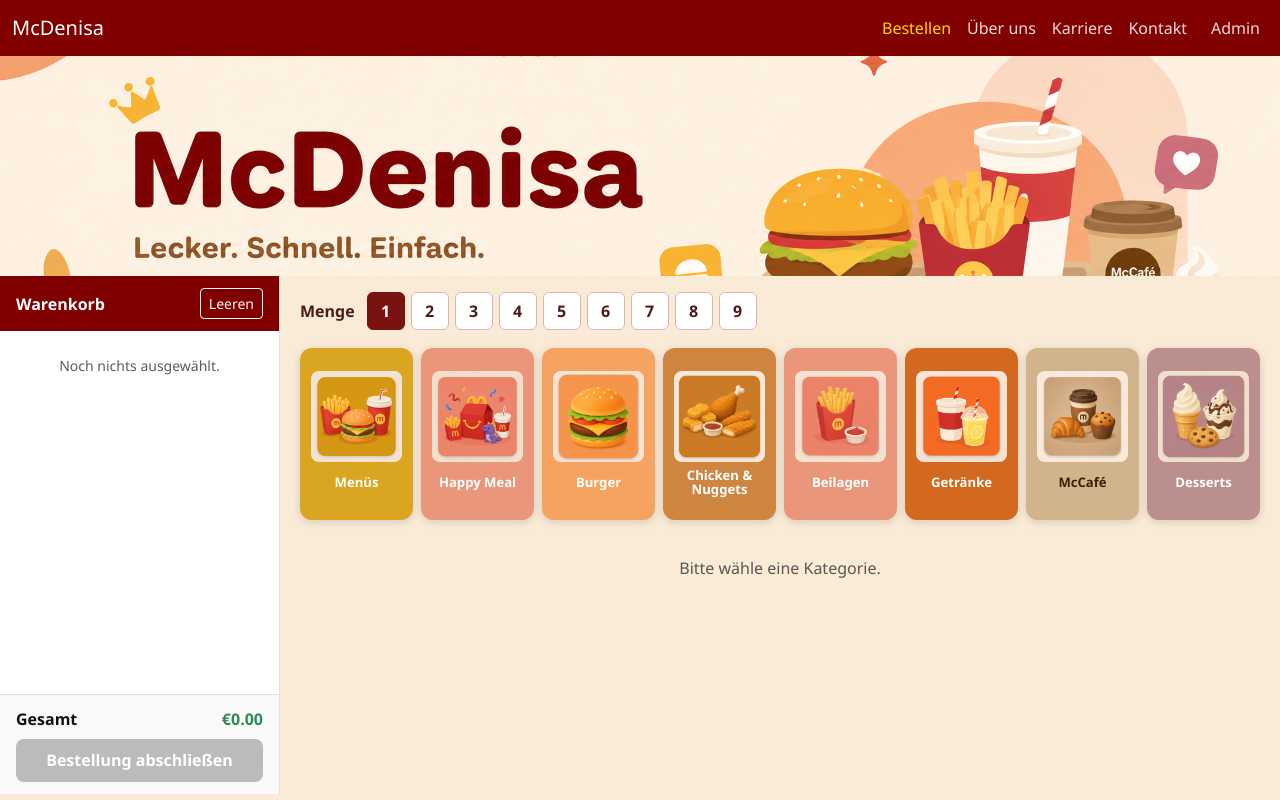
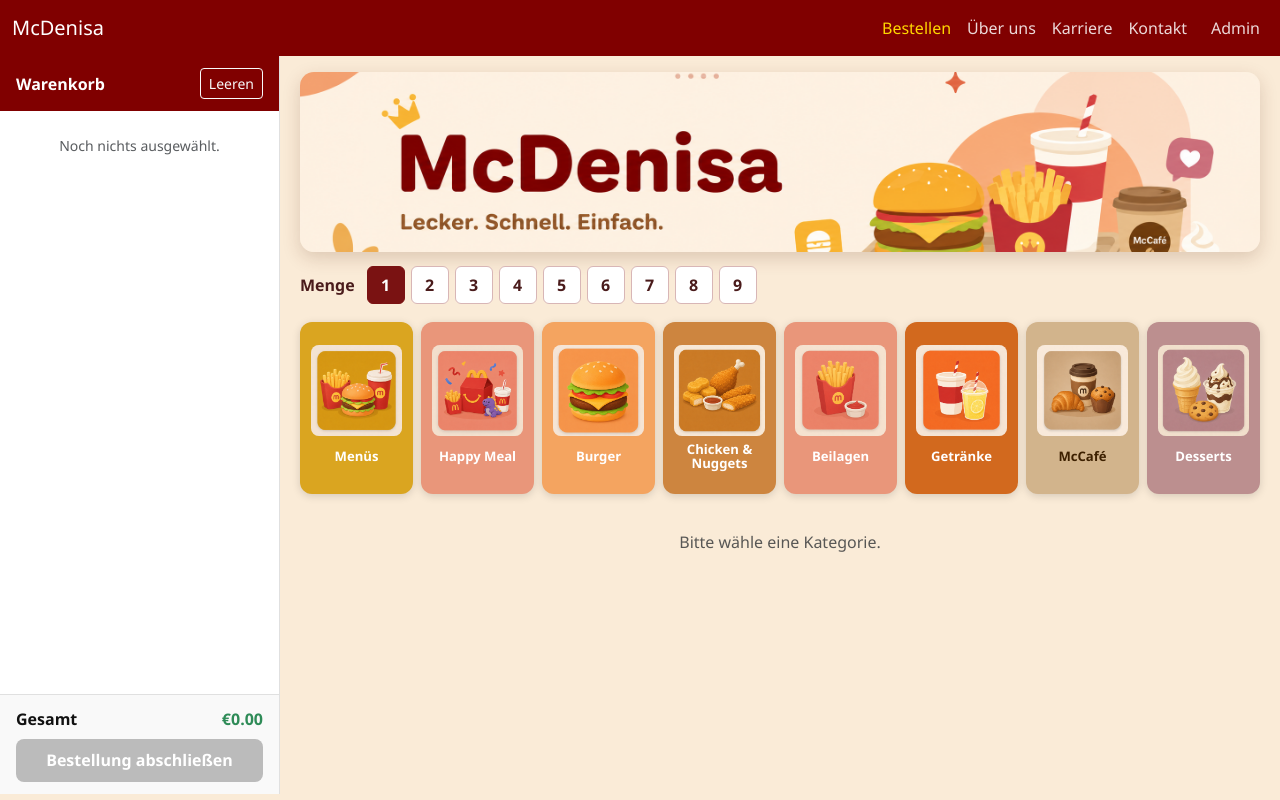
Before and after one commit to denisaandreea-a/McDenisa-Website-Pruefung, an Angular app: page /order in a window 1280 px wide. Built offline with nearby package versions, Linux system fonts and the light colour scheme.

Commit message:
Banner-Layout: 180px, rechts im POS-Content, sauber getrennt

```diff
--- a/src/app/app.html
+++ b/src/app/app.html
@@ -1,5 +1,7 @@
 <app-navbar></app-navbar>
-<div class="site-banner">
-  <img src="assets/menu/mcdenisa-banner.png" alt="McDenisa Kasse" />
-</div>
+@if (showBanner) {
+  <div class="site-banner">
+    <img src="assets/menu/mcdenisa-banner.png" alt="McDenisa Kasse" />
+  </div>
+}
 <router-outlet></router-outlet>
--- a/src/app/app.ts
+++ b/src/app/app.ts
@@ -1,5 +1,5 @@
 import { Component } from '@angular/core';
-import { RouterOutlet } from '@angular/router';
+import { Router, RouterOutlet } from '@angular/router';
 import { Navbar } from './navbar/navbar';
 
 @Component({
@@ -8,4 +8,10 @@
   templateUrl: './app.html',
   styleUrl: './app.css'
 })
-export class App {}
+export class App {
+  constructor(public router: Router) {}
+
+  get showBanner(): boolean {
+    return !this.router.url.startsWith('/order');
+  }
+}
--- a/src/app/order/order.css
+++ b/src/app/order/order.css
@@ -1,4 +1,3 @@
-/* Produktname im Warenkorb: begrenzte Breite damit der Preis nicht verdrängt wird */
 .cart-item-name {
   max-width: 140px;
 }
@@ -10,11 +9,11 @@
 .order-hero img {
   display: block;
   width: 100%;
-  max-height: 210px;
+  height: 180px;
   object-fit: cover;
-  object-position: center;
-  border-radius: 10px;
-  box-shadow: 0 4px 14px rgba(87, 38, 16, 0.18);
+  object-position: center 40%;
+  border-radius: 14px;
+  box-shadow: 0 6px 18px rgba(87, 38, 16, 0.18);
 }
 
 .quantity-bar {
--- a/src/app/order/order.html
+++ b/src/app/order/order.html
@@ -39,6 +39,10 @@
   </div>
 
   <div class="pos-content">
+
+    <div class="order-hero">
+      <img src="assets/menu/mcdenisa-banner.png" alt="McDenisa Kasse" title="McDenisa Kasse" />
+    </div>
 
     <div class="quantity-bar">
       <span class="quantity-label">Menge</span>
--- a/src/styles.css
+++ b/src/styles.css
@@ -4,7 +4,7 @@
   --mc-maroon:    #800000;
   --mc-brown:     #8B4513;
   --mc-white:     #ffffff;
-  --banner-h:     220px;
+  --banner-h:     180px;
 
   /* Kategorie-Farben wie im Avalonia-Projekt */
   --cat-menus:    #DAA520; /* Goldenrod      */
@@ -40,8 +40,7 @@
 
 .pos-layout {
   display: flex;
-  height: calc(100vh - 62px - var(--banner-h));
-  min-height: 300px;
+  height: calc(100vh - 62px);
 }
 
 /* Linke Spalte: Warenkorb */
```
